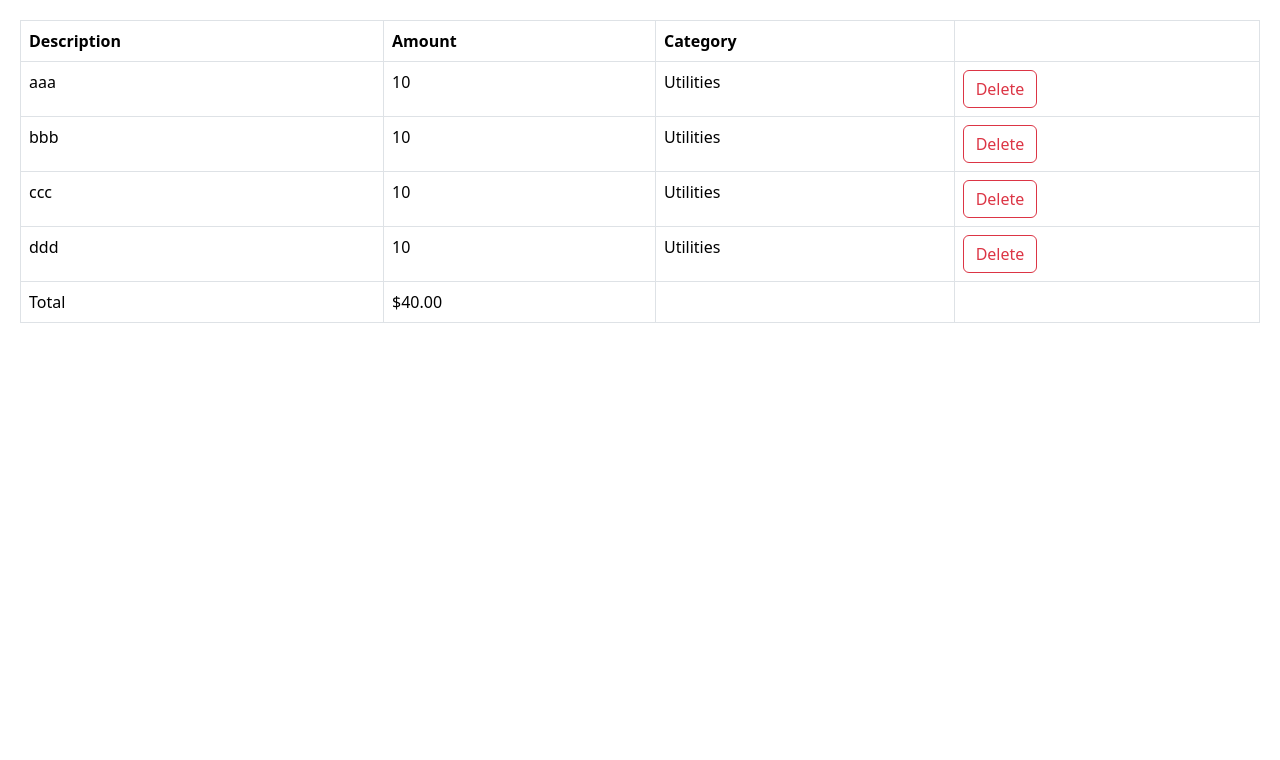
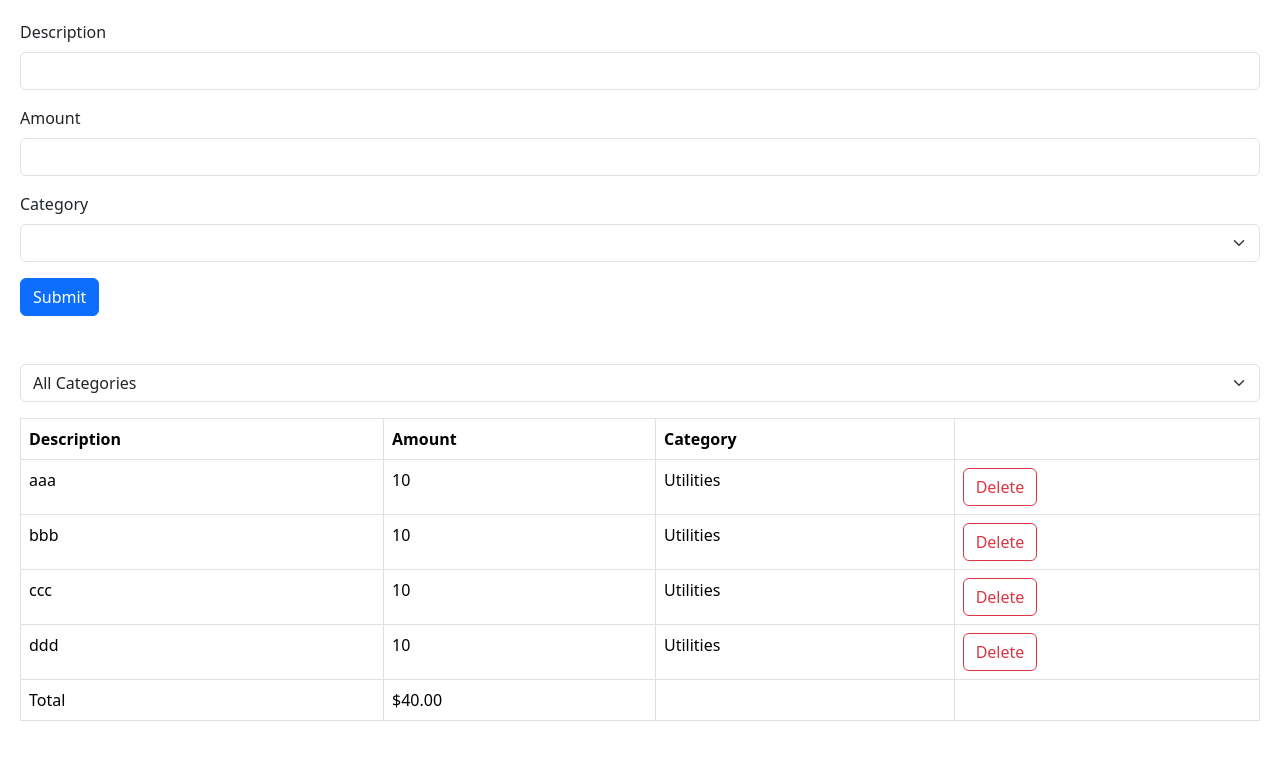
Before and after one commit to Q-Mick/react-forms, a React (Vite) app: page / in a window 1280 px wide. Shown: the top 760 px of the page. Built offline with nearby package versions, Linux system fonts and the light colour scheme.

Commit message:
Added expense tracker for practice

```diff
--- a/src/App.tsx
+++ b/src/App.tsx
@@ -1,16 +1,35 @@
 import { useState } from 'react';
 import ExpenseList from './Expense-Tracker/Components/ExpenseList';
+import ExpenseFilter from './Expense-Tracker/Components/ExpenseFilter';
+import ExpenseForm from './Expense-Tracker/Components/ExpenseForm';
+import categories from './Expense-Tracker/categories';
+
 function App() {
+	const [selectedCategory, setSelectedCategory] = useState('');
 	const [expenses, setExpenses] = useState([
 		{ id: 1, description: 'aaa', amount: 10, category: 'Utilities' },
 		{ id: 2, description: 'bbb', amount: 10, category: 'Utilities' },
 		{ id: 3, description: 'ccc', amount: 10, category: 'Utilities' },
 		{ id: 4, description: 'ddd', amount: 10, category: 'Utilities' },
 	]);
+
+	const visibleExpenses = selectedCategory
+		? expenses.filter((e) => e.category === selectedCategory)
+		: expenses;
 	return (
 		<div>
+			<div className="div mb-5">
+				<ExpenseForm
+					onSubmit={(expense) =>
+						setExpenses([...expenses, { ...expense, id: expenses.length + 1 }])
+					}
+				/>
+			</div>
+			<ExpenseFilter
+				onSelectCategory={(category) => setSelectedCategory(category)}
+			/>
 			<ExpenseList
-				expenses={expenses}
+				expenses={visibleExpenses}
 				onDelete={(id) => setExpenses(expenses.filter((e) => e.id !== id))}
 			/>
 		</div>
--- /dev/null
+++ b/src/Expense-Tracker/Components/ExpenseFilter.tsx
@@ -0,0 +1,24 @@
+import React from 'react';
+import categories from '../categories';
+
+interface Props {
+	onSelectCategory: (category: string) => void;
+}
+
+const ExpenseFilter = ({ onSelectCategory }: Props) => {
+	return (
+		<select
+			className="form-select mb-3"
+			onChange={(event) => onSelectCategory(event.target.value)}
+		>
+			<option value="">All Categories</option>
+			{categories.map((category) => (
+				<option key={category} value={category}>
+					{category}
+				</option>
+			))}
+		</select>
+	);
+};
+
+export default ExpenseFilter;
--- /dev/null
+++ b/src/Expense-Tracker/Components/ExpenseForm.tsx
@@ -0,0 +1,86 @@
+import React from 'react';
+import { FieldValues, useForm } from 'react-hook-form';
+import { z } from 'zod';
+import { zodResolver } from '@hookform/resolvers/zod';
+import categories from '../categories';
+
+const schema = z.object({
+	description: z.string().min(3).max(50),
+	amount: z
+		.number({ invalid_type_error: 'Amount is required.' })
+		.min(0.01)
+		.max(100_000),
+	category: z.enum(categories, {
+		errorMap: () => ({ message: 'Category is required' }),
+	}),
+});
+
+type ExpenseFormData = z.infer<typeof schema>;
+
+interface Props {
+	onSubmit: (data: ExpenseFormData) => void;
+}
+function ExpenseForm({ onSubmit }: Props) {
+	const {
+		register,
+		handleSubmit,
+		reset,
+		formState: { errors },
+	} = useForm<ExpenseFormData>({ resolver: zodResolver(schema) });
+	return (
+		<form
+			onSubmit={handleSubmit(data => {
+				onSubmit(data);
+				reset();
+			})}
+		>
+			<div className="mb-3">
+				<label htmlFor="description" className="form-label">
+					Description
+				</label>
+				<input
+					{...register('description')}
+					id="description"
+					type="text"
+					className="form-control"
+				/>
+				{errors.description && (
+					<p className="text-danger">{errors.description.message}</p>
+				)}
+			</div>
+			<div className="mb-3">
+				<label htmlFor="amount" className="form-label">
+					Amount
+				</label>
+				<input
+					{...register('amount', { valueAsNumber: true })}
+					id="amount"
+					type="number"
+					className="form-control"
+				/>
+				{errors.amount && (
+					<p className="text-danger">{errors.amount.message}</p>
+				)}
+			</div>
+			<div className="mb-3">
+				<label htmlFor="category" className="form-label">
+					Category
+				</label>
+				<select {...register('category')} id="category" className="form-select">
+					<option value=""></option>
+					{categories.map(category => (
+						<option key={category} value={category}>
+							{category}
+						</option>
+					))}
+				</select>
+				{errors.category && (
+					<p className="text-danger">{errors.category.message}</p>
+				)}
+			</div>
+			<button className="btn btn-primary">Submit</button>
+		</form>
+	);
+}
+
+export default ExpenseForm;
--- /dev/null
+++ b/src/Expense-Tracker/categories.ts
@@ -0,0 +1,3 @@
+const categories = ['Groceries', 'Utilities', 'Entertainment'] as const;
+
+export default categories
```
